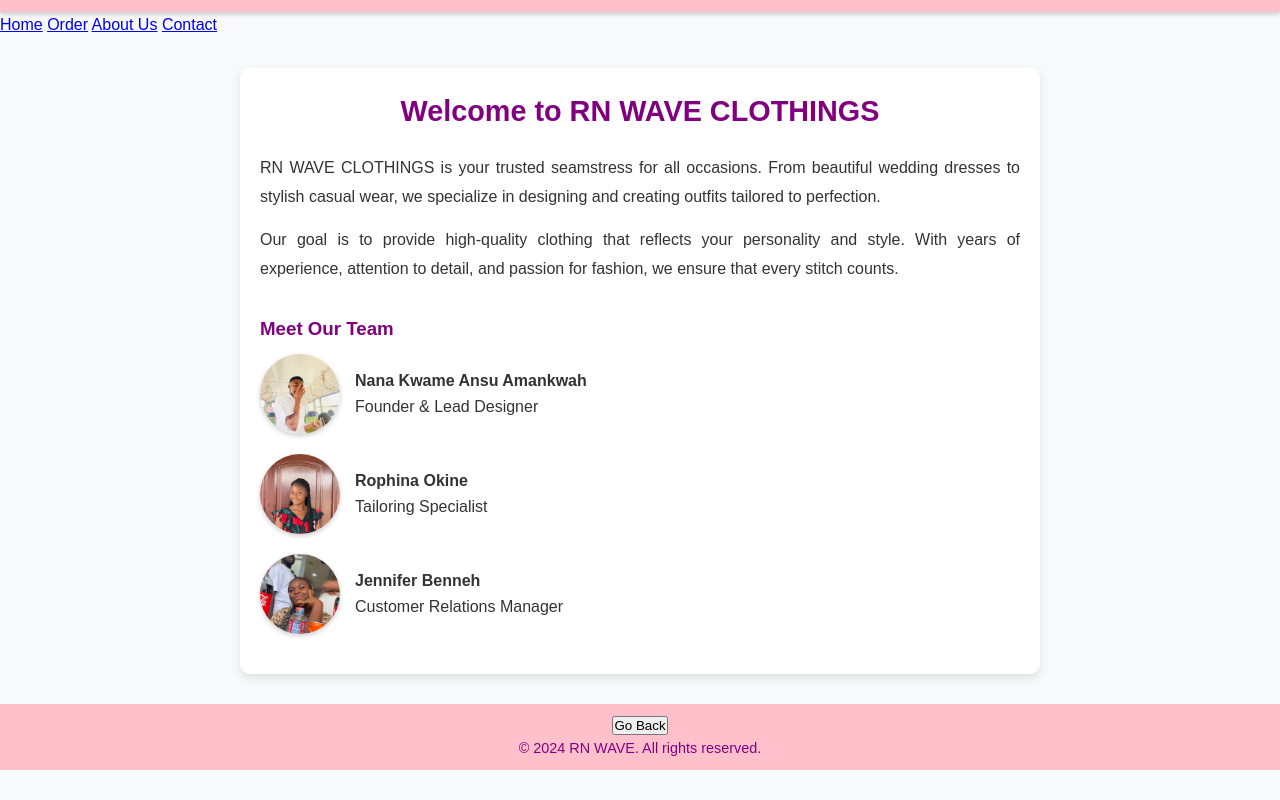
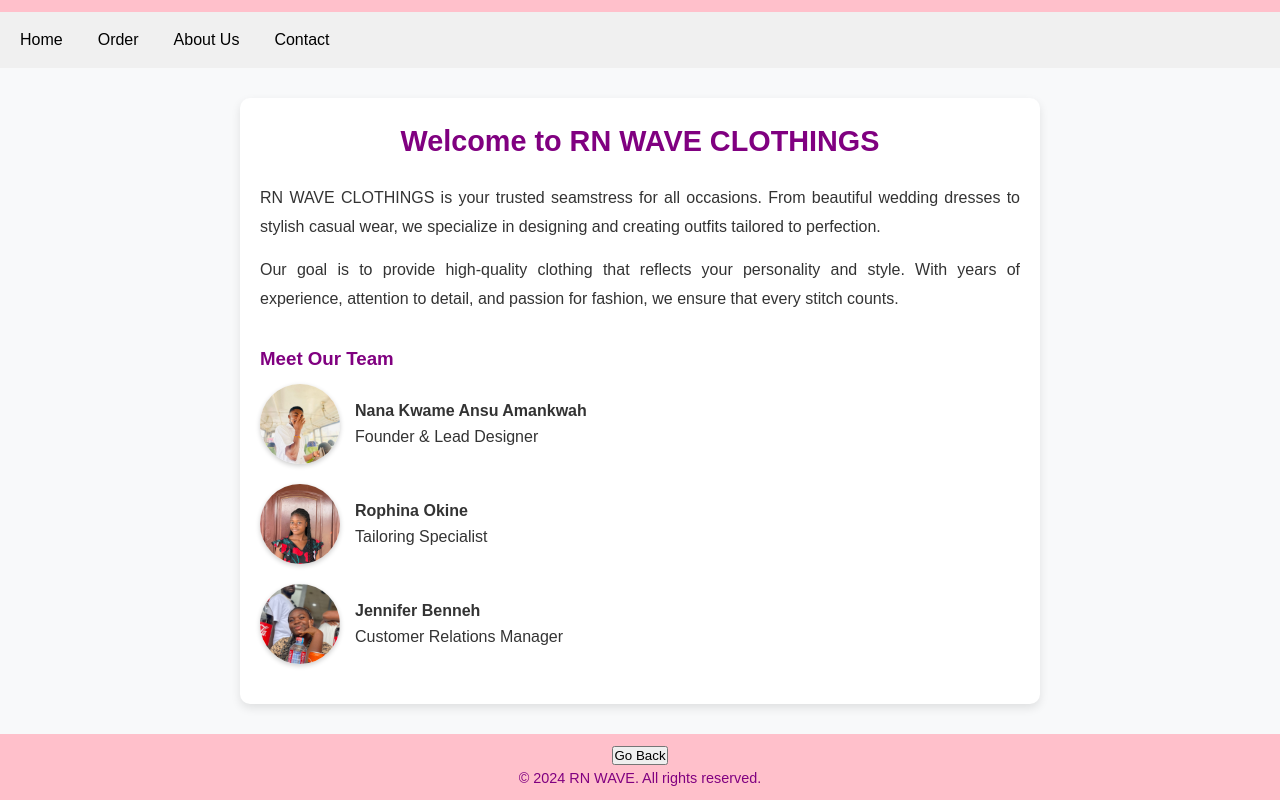
Before and after one commit to Nana-Kwame1/rnwave, a plain HTML site: page RN About.html in a window 1280 px wide. Shown: the part 79-879 px from the top of the page. Before the commit the page ends 849 px from the top, so only its background shows below. Drawn offline with Linux system fonts and the light colour scheme.

Commit message:
Update RN About.html

```diff
--- a/RN About.html
+++ b/RN About.html
@@ -34,7 +34,28 @@
             margin: 0;
             font-size: 2rem;
         }
+ nav {
+     display: flex;
+     gap: 15px;
+     background-color: #f0f0f0;
+     padding: 10px;
+ }
 
+ nav a {
+     text-decoration: none;
+     color: #000;
+     padding: 5px 10px;
+     border-radius: 5px;
+ }
+
+ nav a:hover {
+     background-color: #ddd;
+ }
+
+ nav a.active {
+     background-color: #007bff;
+     color: #fff;
+ }
         /* Main Content */
         .about-container {
             max-width: 800px;
```
